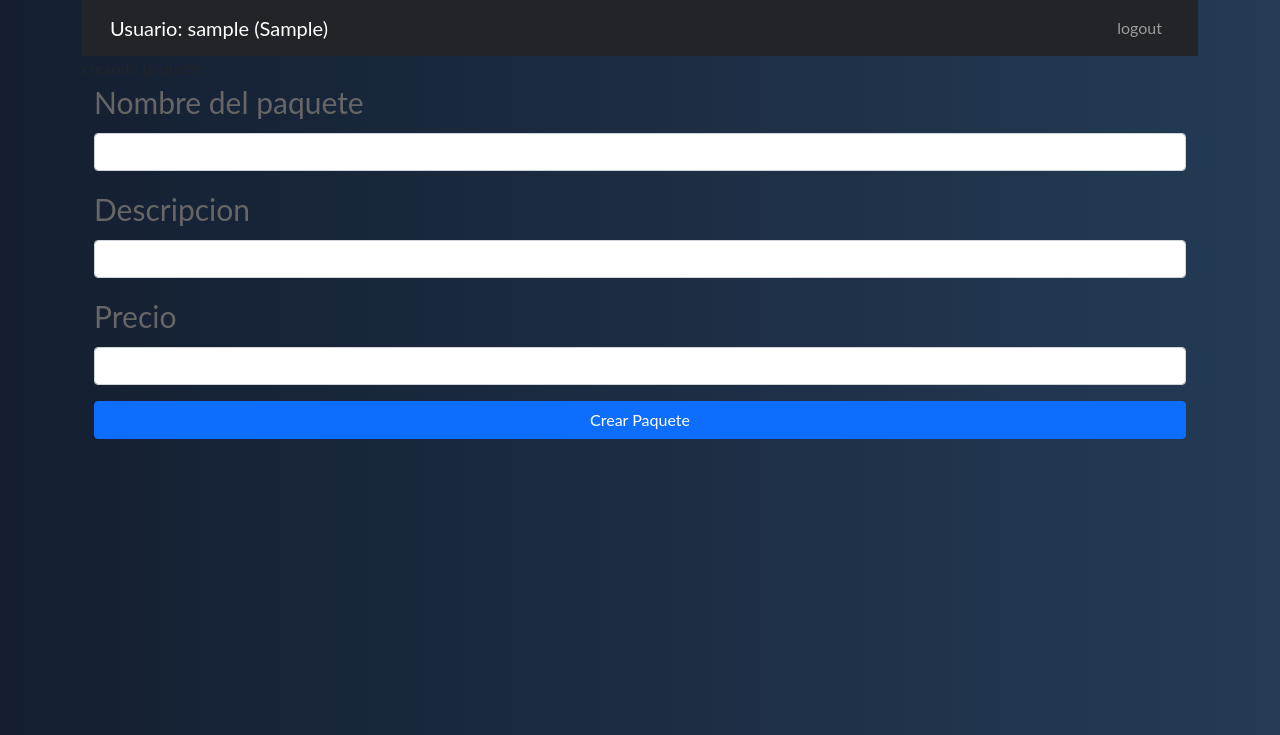
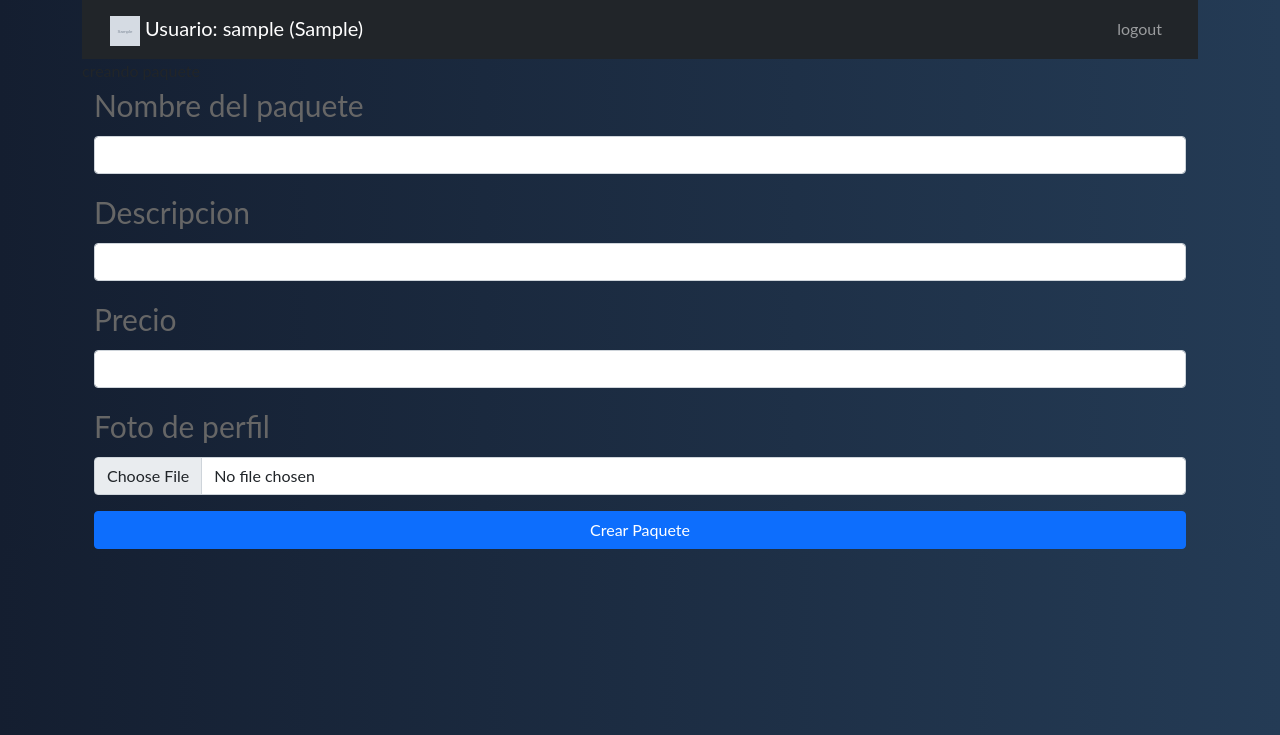
Before and after one commit to IdenTiclla/django-parqueo, a Django app: page /crear_paquete in a window 1280 px wide. Shown: the top 735 px of the page. Run offline with Django 3.2, Linux system fonts and the light colour scheme; a user stored in the database is signed in; tables that the repository leaves empty hold one stand-in row (values such as "Sample post"); grey boxes marked "Sample" are stand-in pictures; some libraries are stand-ins or nearby versions; some web fonts are replaced.

Commit message:
registro de usuario, vehiculo, paquetes ahora admiten imagenes

```diff
--- a/django_parqueo/settings.py
+++ b/django_parqueo/settings.py
@@ -11,7 +11,7 @@ https://docs.djangoproject.com/en/3.2/ref/settings/
 """
 
 from pathlib import Path
-
+import os
 # Build paths inside the project like this: BASE_DIR / 'subdir'.
 BASE_DIR = Path(__file__).resolve().parent.parent
 
@@ -127,6 +127,10 @@ STATIC_URL = '/static/'
 # Default primary key field type
 # https://docs.djangoproject.com/en/3.2/ref/settings/#default-auto-field
 
+MEDIA_ROOT = os.path.join(BASE_DIR, 'media')
+# https://www.youtube.com/watch?v=FdVuKt_iuSI
+MEDIA_URL = '/media/'
+
 DEFAULT_AUTO_FIELD = 'django.db.models.BigAutoField'
 
 AUTH_USER_MODEL = 'my_app.User'
--- a/my_app/models.py
+++ b/my_app/models.py
@@ -7,6 +7,7 @@ class Paquete(models.Model):
     nombre = models.CharField(max_length=50)
     descripcion = models.TextField()
     precio = models.FloatField()
+    foto = models.ImageField(upload_to='paquetes', null=True, blank=True)
     fecha_creacion = models.DateTimeField(auto_now_add=True)
 
     class Meta:
@@ -20,7 +21,7 @@ class User(AbstractUser):
     ci = models.IntegerField(unique=True)
     telefono = models.IntegerField(null=True)
     tipo = models.CharField(max_length=20, null=False, blank=False)
-    foto = models.ImageField(upload_to='fotos', null=True, blank=True)
+    foto = models.ImageField(upload_to='users', null=True, blank=True)
 
     class Meta:
         db_table = "users"
@@ -52,11 +53,11 @@ class TipoVehiculo(models.Model):
 class Vehiculo(models.Model):
 
     placa = models.CharField(max_length=20, null=False)
-    model = models.CharField(max_length=20, null=False)
+    modelo = models.CharField(max_length=20, null=False)
     color = models.CharField(max_length=20, null=False)
     user = models.ForeignKey(User, on_delete=models.CASCADE)
     tipo = models.ForeignKey(TipoVehiculo, on_delete=models.CASCADE)
-
+    foto = models.ImageField(upload_to='vehiculos', null=True, blank=True)
     class Meta:
         db_table = "vehiculos"
 
@@ -81,7 +82,7 @@ class DetalleParqueo(models.Model):
     __tablename__ = "detalle_parqueos"
     user = models.ForeignKey(User, on_delete=models.CASCADE)
     parqueo = models.ForeignKey(Parqueo, on_delete=models.CASCADE)
-    vehicle = models.ForeignKey(Vehiculo, on_delete=models.CASCADE)
+    vehiculo = models.ForeignKey(Vehiculo, on_delete=models.CASCADE)
     fecha_entrada = models.DateTimeField(auto_now_add=True)
     fecha_salida = models.DateTimeField(null=True)
 
--- a/my_app/templates/crear_paquete.html
+++ b/my_app/templates/crear_paquete.html
@@ -4,7 +4,7 @@
     creando paquete
 
     <div class="container text-light">
-        <form action="{% url 'crear_paquete' %}" method="POST">
+        <form action="{% url 'crear_paquete' %}" method="POST" enctype="multipart/form-data">
             {% csrf_token %}
             <div class="mb-3">
                 <label for="nombre" class="form-label">Nombre del paquete</label>
@@ -18,6 +18,10 @@
                 <label for="precio" class="form-label">Precio</label>
                 <input type="text" class="form-control" id="precio" name="precio">
             </div>
+            <div class="mb-3">
+                <label for="foto" class="form-label">Foto de perfil</label>
+                <input class="form-control" type="file" id="foto" name="foto">
+            </div>
             <button type="submit" class="btn btn-primary w-100">Crear Paquete</button>
         </form>
     </div>
--- a/my_app/templates/navbar.html
+++ b/my_app/templates/navbar.html
@@ -1,6 +1,9 @@
 <nav class="navbar navbar-expand-lg navbar-dark bg-dark">
     <div class="container-fluid">
-        <a class="navbar-brand" href="{% url 'perfil' %}">Usuario: {{ user.get_username }} ({{user.tipo}})</a>
+        <a class="navbar-brand" href="{% url 'perfil' %}">
+            <img src="{{user.foto.url}}" width="30" height="30">
+            Usuario: {{ user.get_username }} ({{user.tipo}})
+        </a>
         <button class="navbar-toggler" type="button" data-bs-toggle="collapse" data-bs-target="#navbarNav" aria-controls="navbarNav" aria-expanded="false" aria-label="Toggle navigation">
         <span class="navbar-toggler-icon"></span>
         </button>
@@ -9,7 +12,10 @@
 
             {% if user.tipo == 'Estudiante' %}
                 <li class="nav-item">
-                    <a class="nav-link" href="{% url 'registrar_vehiculo'%}">Registra tu Vehiculo</a>
+                    <a class="nav-link" href="{% url 'registrar_vehiculo' %}">Registra tu Vehiculo</a>
+                </li>
+                <li class="nav-item">
+                    <a class="nav-link" href="{% url 'mis_vehiculos' %}">Mis Vehiculos</a>
                 </li>
                 <li class="nav-item">
                     <a class="nav-link" href="#">Comprar Paquete</a>
--- a/my_app/templates/paquetes.html
+++ b/my_app/templates/paquetes.html
@@ -4,7 +4,7 @@
     {% for paquete in paquetes %}
         {{ paquete.nombre }}
         <div class="card" style="width: 18rem;">
-            <img class="card-img-top" src="..." alt="Card image cap">
+            <img class="card-img-top" src="{{paquete.foto.url}}" alt="Card image cap">
             <div class="card-body">
                 <h5 class="card-title">{{paquete.nombre}}</h5>
                 <p class="card-text">
--- a/my_app/templates/register.html
+++ b/my_app/templates/register.html
@@ -18,7 +18,7 @@ Register
     <div class="col-md-6">
         <div class="container m-5">
             <div class="col-md-12 m-5">
-                <form action="{% url 'register' %}" method="POST" class="text-light">
+                <form action="{% url 'register' %}" method="POST" class="text-light" enctype="multipart/form-data">
                     {% csrf_token %}
                     <div class="form-group">
                         <label>First name</label>
@@ -44,6 +44,10 @@ Register
                             <option value="Guardia">Guardia</option>
                             <option value="Administrador">Administrador</option>
                         </select>
+                    </div>
+                    <div class="mb-3">
+                        <label for="foto" class="form-label">Foto de perfil</label>
+                        <input class="form-control" type="file" id="foto" name="foto">
                     </div>
 
                     <div class="form-group">
--- a/my_app/urls.py
+++ b/my_app/urls.py
@@ -1,5 +1,7 @@
 from django.urls import path
 from django.urls.resolvers import URLPattern
+from django.conf import settings
+from django.conf.urls.static import static
 
 from . import views
 
@@ -12,4 +14,8 @@ urlpatterns = [
     path("crear_paquete", views.crear_paquete_view, name="crear_paquete"),
     path("paquetes", views.paquetes_view, name="paquetes"),
     path("registrar_vehiculo", views.registrar_vehiculo_view, name="registrar_vehiculo"),
+    path("mis_vehiculos", views.mis_vehiculos_view, name="mis_vehiculos"),
 ]
+
+if settings.DEBUG:
+    urlpatterns += static(settings.MEDIA_URL, document_root=settings.MEDIA_ROOT)
--- a/my_app/views.py
+++ b/my_app/views.py
@@ -2,7 +2,7 @@ from django.shortcuts import render
 from django.contrib.auth import authenticate, login, logout
 from django.urls import reverse
 from django.http import HttpResponse, HttpResponseRedirect, JsonResponse
-from .models import Paquete, User, TipoVehiculo
+from .models import Paquete, User, TipoVehiculo, Vehiculo
 
 # Create your views here.
 
@@ -41,6 +41,7 @@ def register_view(request):
         telefono = request.POST.get("telefono")
         password = request.POST.get("password")
         password_again = request.POST.get("password_again")
+        foto = request.FILES['foto']
 
         if password != password_again:
             return render(request, "register.html", {"error": "password not match"})
@@ -54,6 +55,7 @@ def register_view(request):
             tipo=tipo,
             ci=ci,
             telefono=telefono,
+            foto=foto
         )
         new_user.save()
         return render(
@@ -72,7 +74,8 @@ def crear_paquete_view(request):
         nombre = request.POST.get("nombre")
         descripcion = request.POST.get("descripcion")
         precio = request.POST.get("precio")
-        paquete = Paquete(nombre=nombre, descripcion=descripcion, precio=precio)
+        foto = request.FILES['foto']
+        paquete = Paquete(nombre=nombre, descripcion=descripcion, precio=precio, foto=foto)
         paquete.save()
         return render(request, "crear_paquete.html", {"message": "Paquete creado"})
 
@@ -86,13 +89,18 @@ def registrar_vehiculo_view(request):
         return render(request, "registrar_vehiculo.html", {"tipos": tipos})
     else:
         placa = request.POST.get("placa")
-        model = request.POST.get("modelo")
+        modelo = request.POST.get("modelo")
         color = request.POST.get("color")
         user = request.user
+        foto = request.FILES['foto']
         tipo_id = request.POST.get("tipo")
         tipo = TipoVehiculo.objects.get(id=tipo_id)
 
-        new_vehiculo = tipo.vehiculo_set.create(placa=placa, model=model, color=color, user=user, tipo=tipo)
+        new_vehiculo = Vehiculo.objects.create(placa=placa, modelo=modelo, color=color, user=user, tipo=tipo, foto=foto)
         new_vehiculo.save()
 
         return render(request, "registrar_vehiculo.html", {"message": "Vehiculo registrado"})
+
+def mis_vehiculos_view(request):
+    vehiculos = request.user.vehiculo_set.all()
+    return render(request, "mis_vehiculos.html", {"vehiculos": vehiculos})
```
Also changed, not shown: my_app/templates/mis_vehiculos.html (added, +19 -0 lines), my_app/templates/perfil.html (+2 -9 lines), my_app/templates/registrar_vehiculo.html (+6 -1 lines), media/paquetes/premium.png (added), media/users/joselito.png (added), media/users/mi_foto.png (added), media/vehiculos/camioneta_negra.png (added), my_app/migrations/0001_initial.py.
